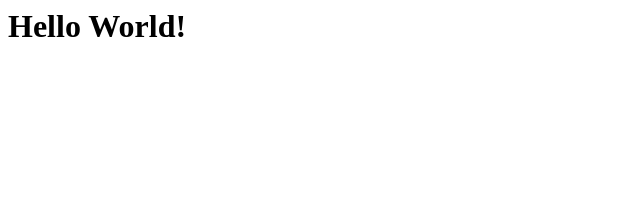
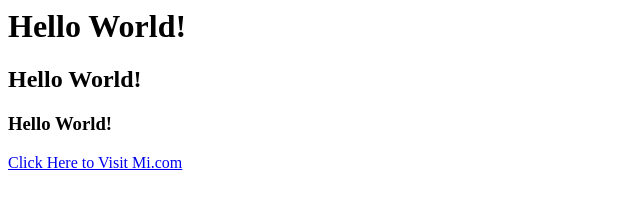
Before and after one commit to PeacherMZ/peachermz.github.io, a plain HTML site: page index.html in a window 1280 px wide. Shown: the whole page, without its empty margins (0-640 px from the left). Drawn offline with Linux system fonts and the light colour scheme.

Commit message:
Update index.html

```diff
--- a/index.html
+++ b/index.html
@@ -1,3 +1,6 @@
 <body>
 	<h1>Hello World!</h1>
+	<h2>Hello World!</h2>
+	<h3>Hello World!</h3>
+	<a href='https://www.mi.com'>Click Here to Visit Mi.com</a>
 </body>
```
